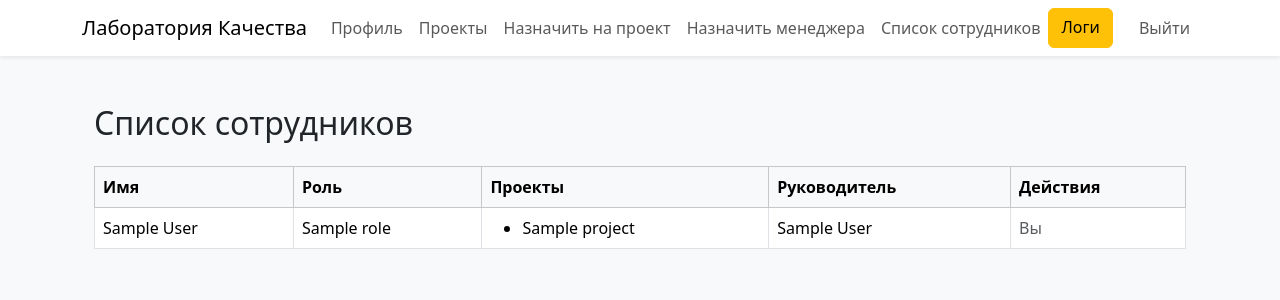
After one commit to Hvarby/webSite1, a Flask app: page /users in a window 1280 px wide. The commit adds this page. Shown: the top 300 px of the page. Run offline with Flask 3, Linux system fonts and the light colour scheme; a user stored in the database is signed in; tables that the repository leaves empty hold one stand-in row (values such as "Sample post").

Commit message:
Почти закончил. Осталось экспортирование добавить, чуть больше логов и написать всё в дипломную

```diff
--- a/routes.py
+++ b/routes.py
@@ -1,5 +1,7 @@
 from flask import render_template, redirect, url_for, request, abort
 from flask_login import login_user, logout_user, login_required, current_user
+
+from forms.admin_edit_form import AdminEditForm
 from models import db
 from models.user import User
 from models.project import Project
@@ -34,6 +36,7 @@ def register_routes(app):
     @login_required
     def logout():
         logout_user()
+        log_action("Пользователь вышел из системы")
         return redirect(url_for('login'))
 
     @app.route('/register', methods=['GET', 'POST'])
@@ -56,11 +59,19 @@ def register_routes(app):
     @app.route('/edit_profile', methods=['GET', 'POST'])
     @login_required
     def edit_profile():
-        form = EditProfileForm(name=current_user.name)
+        form = EditProfileForm(email=current_user.email)
+
         if form.validate_on_submit():
-            current_user.name = form.name.data
+            current_user.email = form.email.data
+
+            # Если пользователь ввёл новый пароль — обновляем
+            if form.password.data:
+                hashed_pw = bcrypt.generate_password_hash(form.password.data).decode('utf-8')
+                current_user.password_hash = hashed_pw
+
             db.session.commit()
             return redirect(url_for('profile'))
+
         return render_template('edit_profile.html', form=form)
 
     @app.route('/projects')
@@ -72,7 +83,7 @@ def register_routes(app):
     @app.route('/assign_project', methods=['GET', 'POST'])
     @login_required
     def assign_project():
-        if current_user.role_id not in [1, 2, 3]:  # Только те, кто выше сотрудника
+        if current_user.role_id not in [1, 2, 3]:  # Только выше сотрудника
             return redirect(url_for('profile'))
 
         form = AssignProjectForm()
@@ -84,20 +95,29 @@ def register_routes(app):
         form.project_id.choices = [(p.id, p.title) for p in Project.query.all()]
 
         if form.validate_on_submit():
-            relation = UserProject(user_id=form.user_id.data, project_id=form.project_id.data)
-            db.session.add(relation)
-            db.session.commit()
-            return redirect(url_for('projects'))
+            # Проверяем, есть ли уже такая связь
+            exists = UserProject.query.filter_by(
+                user_id=form.user_id.data,
+                project_id=form.project_id.data
+            ).first()
+
+            if exists:
+                # Если уже есть — выводим сообщение
+                form.project_id.errors.append('Пользователь уже назначен на этот проект.')
+            else:
+                # Если нет — добавляем
+                relation = UserProject(user_id=form.user_id.data, project_id=form.project_id.data)
+                db.session.add(relation)
+                db.session.commit()
+                return redirect(url_for('assign_project'))
 
         return render_template('assign_project.html', form=form)
 
-    @app.route('/admin/users')
+    @app.route('/users')
     @login_required
-    def admin_users():
-        if current_user.role_id != 1:
-            abort(403)  # Запрет доступа, если пользователь не админ
+    def users():
         users = User.query.all()
-        return render_template('admin_users.html', users=users)
+        return render_template('users.html', users=users)
 
     @app.route('/admin/logs')
     @login_required
@@ -125,3 +145,28 @@ def register_routes(app):
 
         users = User.query.filter(User.role_id > 1).all()
         return render_template('hierarchy.html', users=users, form=form)
+
+    @app.route('/admin/edit_user/<int:user_id>', methods=['GET', 'POST'])
+    @login_required
+    def edit_user_admin(user_id):
+        if current_user.role_id != 1:
+            return redirect(url_for('profile'))
+
+        user = User.query.get_or_404(user_id)
+        form = AdminEditForm(obj=user)
+
+        # Список ролей
+        form.role_id.choices = [(r.id, r.name) for r in Role.query.all()]
+
+        if form.validate_on_submit():
+            user.name = form.name.data
+            user.email = form.email.data
+
+            # Разрешаем менять роль только другим пользователям
+            if user.id != current_user.id:
+                user.role_id = form.role_id.data
+
+            db.session.commit()
+            return redirect(url_for('users'))
+
+        return render_template('admin_edit_user.html', form=form, user=user)
--- a/templates/base.html
+++ b/templates/base.html
@@ -14,8 +14,21 @@
       <ul class="navbar-nav me-auto mb-2 mb-lg-0">
         <li class="nav-item"><a class="nav-link" href="{{ url_for('profile') }}">Профиль</a></li>
         <li class="nav-item"><a class="nav-link" href="{{ url_for('projects') }}">Проекты</a></li>
-        <li class="nav-item"><a class="nav-link" href="{{ url_for('manage_hierarchy') }}">Иерархия</a></li>
-        <!-- Добавь другие ссылки по необходимости -->
+          {% if current_user.role_id != 4 %}
+                <li class="nav-item"><a class="nav-link" href="{{ url_for('assign_project') }}">Назначить на проект</a></li>
+          {% endif %}
+          {% if current_user.role_id == 1 %}
+                <li class="nav-item"><a class="nav-link" href="{{ url_for('manage_hierarchy') }}">Назначить менеджера</a></li>
+          {% endif %}
+          <li class="nav-item"><a class="nav-link" href="{{ url_for('users') }}">Список сотрудников</a></li>
+          {% if user is defined and current_user.role_id == 1 %}
+            <a href="{{ url_for('edit_user_admin', user_id=user.id) }}" class="btn btn-warning">Редактировать как админ</a>
+          {% endif %}
+
+          {% if current_user.role_id == 1 %}
+            <a href="{{ url_for('admin_logs') }}" class="btn btn-warning">Логи</a>
+          {% endif %}
+
       </ul>
       <ul class="navbar-nav ms-auto">
         <li class="nav-item"><a class="nav-link btn btn-outline-danger" href="{{ url_for('logout') }}">Выйти</a></li>
--- a/templates/hierarchy.html
+++ b/templates/hierarchy.html
@@ -1,6 +1,6 @@
 {% extends "base.html" %}
 
-{% block title %}Название страницы{% endblock %}
+{% block title %}Назначить менеджера{% endblock %}
 
 {% block content %}
 <div class="container mt-5">
--- a/templates/profile.html
+++ b/templates/profile.html
@@ -46,10 +46,6 @@
         <p class="text-muted">Нет подчинённых.</p>
     {% endif %}
 
-    <div class="mt-4">
-        <a href="{{ url_for('logout') }}" class="btn btn-danger">Выйти</a>
-    </div>
-
         {% if user.role_id == 1 %}
         <div class="mt-3">
             <a href="{{ url_for('manage_hierarchy') }}" class="btn btn-secondary">Управление иерархией</a>
--- a/templates/projects.html
+++ b/templates/projects.html
@@ -21,10 +21,6 @@
     {% if current_user.role_id in [1, 2, 3] %}
         <a href="{{ url_for('assign_project') }}" class="btn btn-primary">Назначить пользователя на проект</a>
     {% endif %}
-
-    <div class="mt-4">
-        <a href="{{ url_for('profile') }}" class="btn btn-secondary">Вернуться в профиль</a>
-    </div>
 </div>
 {% endblock %}
 
--- /dev/null
+++ b/templates/users.html
@@ -0,0 +1,58 @@
+{% extends "base.html" %}
+
+{% block title %}Сотрудники{% endblock %}
+
+{% block content %}
+<div class="container mt-5">
+    <h2 class="mb-4">Список сотрудников</h2>
+
+    <table class="table table-bordered table-hover bg-white">
+        <thead class="table-light">
+            <tr>
+                <th>Имя</th>
+                <th>Роль</th>
+                <th>Проекты</th>
+                <th>Руководитель</th>
+                {% if current_user.role_id == 1 %}
+                    <th>Действия</th>
+                {% endif %}
+            </tr>
+        </thead>
+        <tbody>
+            {% for user in users %}
+                <tr>
+                    <td>{{ user.name }}</td>
+                    <td>{{ user.role.name }}</td>
+                    <td>
+                        {% if user.user_projects %}
+                            <ul class="mb-0">
+                                {% for up in user.user_projects %}
+                                    <li>{{ up.project.title }}</li>
+                                {% endfor %}
+                            </ul>
+                        {% else %}
+                            <span class="text-muted">Нет проектов</span>
+                        {% endif %}
+                    </td>
+                    <td>
+                        {% if user.manager %}
+                            {{ user.manager.name }}
+                        {% else %}
+                            <span class="text-muted">Не назначен</span>
+                        {% endif %}
+                    </td>
+                    {% if current_user.role_id == 1 %}
+                        <td>
+                            {% if current_user.id != user.id %}
+                                <a href="{{ url_for('edit_user_admin', user_id=user.id) }}" class="btn btn-sm btn-warning">Редактировать</a>
+                            {% else %}
+                                <span class="text-muted">Вы</span>
+                            {% endif %}
+                        </td>
+                    {% endif %}
+                </tr>
+            {% endfor %}
+        </tbody>
+    </table>
+</div>
+{% endblock %}
```
Also changed, not shown: forms/admin_edit_form.py (added, +9 -0 lines), forms/edit_profile_form.py (+5 -3 lines), templates/admin_edit_user.html (added, +39 -0 lines), templates/admin_logs.html (+7 -11 lines), templates/admin_users.html (deleted, +0 -13 lines), templates/assign_project.html (+27 -12 lines), templates/edit_profile.html (+38 -7 lines).
